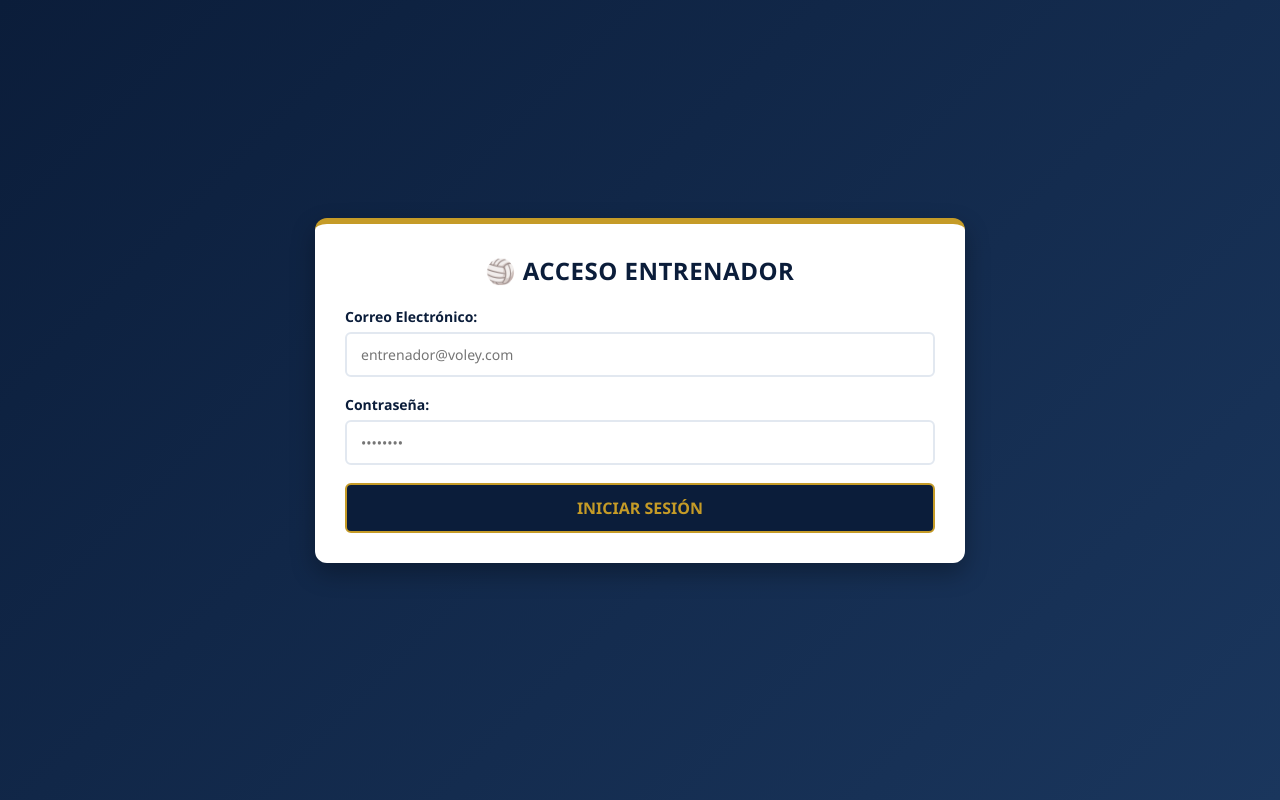
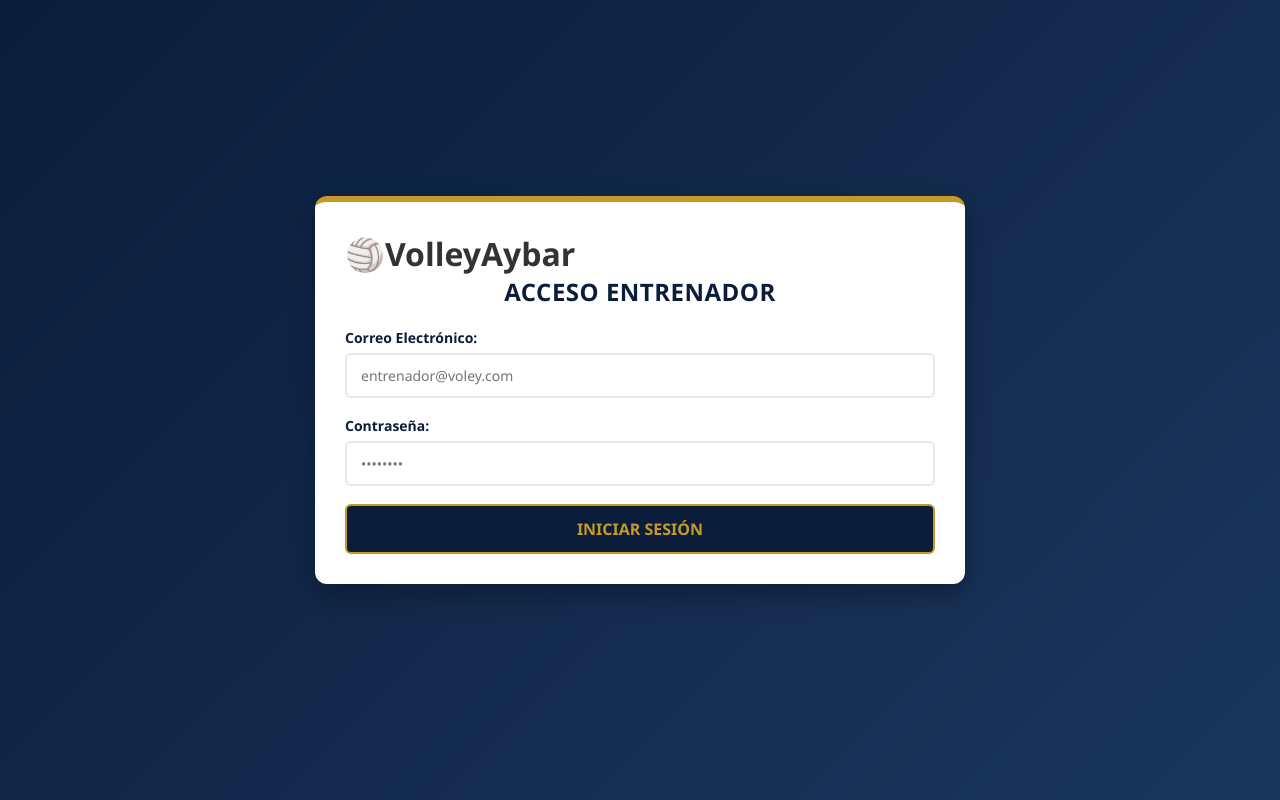
Before and after one commit to MaxwellAybar/Tarea-PruebasSelenium-Maxwell, a website: page web/index.html in a window 1280 px wide. Drawn offline with Linux system fonts and the light colour scheme.

Commit message:
ajuste de titulo

```diff
--- a/web/index.html
+++ b/web/index.html
@@ -36,7 +36,8 @@
 
     <div class="main-container">
         <div id="auth-panel" class="card">
-            <h2>🏐 Acceso Entrenador</h2>
+             <h1> 🏐VolleyAybar</h1>
+            <h2> Acceso Entrenador</h2>
             <div id="auth-alert" class="alert hidden"></div>
             <form id="auth-form">
                 <div class="form-group">
```
